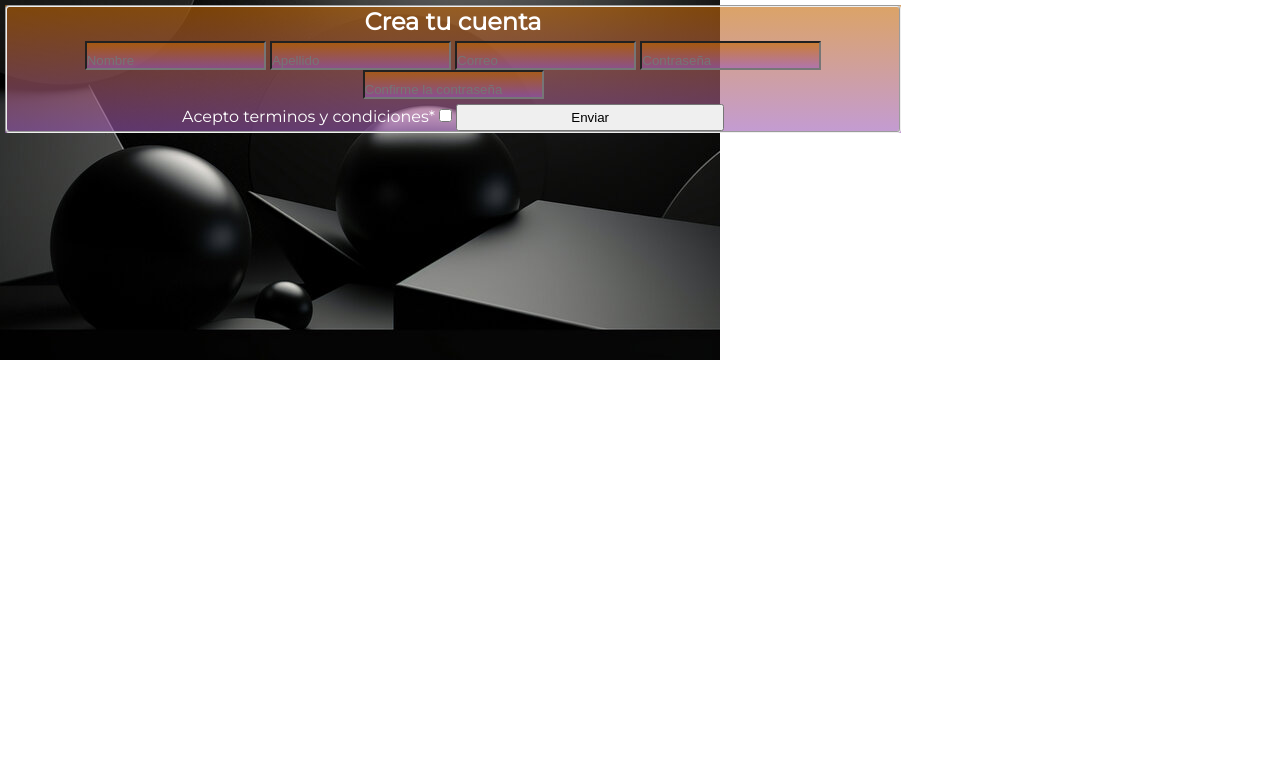
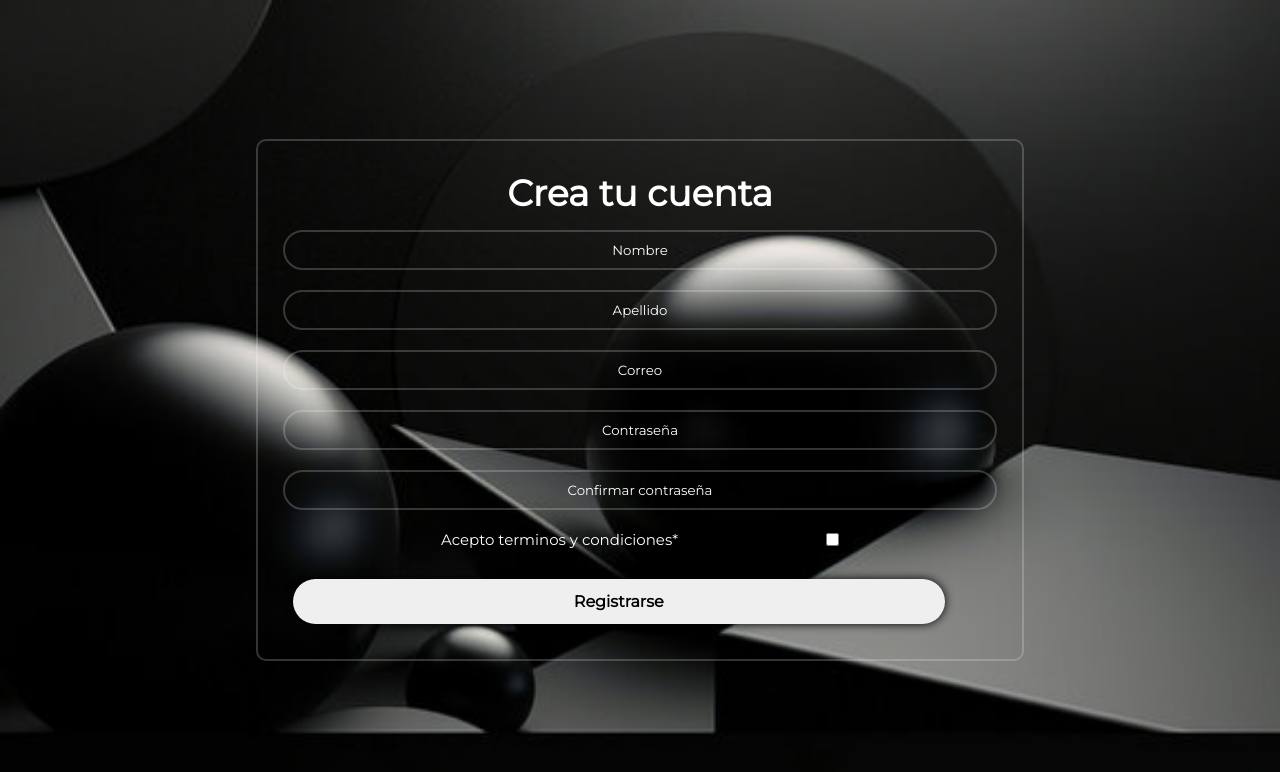
Before and after one commit to AnaIsabelAlvarez98/taller-css-java5, a plain HTML site: page index.html in a window 1280 px wide. Drawn offline with Linux system fonts and the light colour scheme.

Commit message:
some changes

```diff
--- a/index.html
+++ b/index.html
@@ -8,24 +8,34 @@
 </head>
 <body>
 
-   <form id="form"  action="https://formspree.io/f/mdoqyvra"
-   method="POST">
    <div class="padre">
-    <fieldset>
+    <form id="form"  action="https://formspree.io/f/mdoqyvra"
+   method="POST" class="form">
+
       <h2 class="fs-title">Crea tu cuenta</h2>
-      <div class="input">
+      <div class="input-box">
       <input type="text" name="name" placeholder= "Nombre" required/>
+      </div>
+      <div class="input-box">
       <input type="text" name="lastname" placeholder= "Apellido"required/>
+    </div>
+    <div class="input-box">
       <input type="text" name="email" placeholder="Correo" required/>
+    </div>
+    <div class="input-box">
       <input type="password" name="pass" placeholder="Contraseña" required/>
-      <input type="password" name="cpass" placeholder="Confirme la contraseña" required/>
     </div>
+    <div class="input-box">
+      <input type="password" name="confpass" placeholder="Confirmar contraseña" required/>
+    </div>
+    <div class="check-box">
       <label for="checkbox">Acepto terminos y condiciones*</label>
       <input type="checkbox" name="checkbox" id="checkbox" required>
-     <button type="submit">Enviar</button>
-    </fieldset>
-</div>
+    </div>
+     <button type="submit" class="btn">Registrarse</button>
+
 
   </form>
+</div>
 </body>
 </html>
--- a/style.css
+++ b/style.css
@@ -4,53 +4,73 @@
     box-sizing: border-box;
     margin: 0;
     padding: 0;
-}
-
-html{
-    height: 100%;
-    background-image: url(/images/fondo2.jpg);
-    background-repeat: no-repeat;
+    font-family: montserrat;
 }
 
 body {
-   font-family: montserrat;
+   display: flex;
+   justify-content: center;
    align-items: center;
-   text-align: center;
+   min-height: 100vh;
+   background: url(/images/fondo2.jpg) no-repeat;
+   background-size: cover;
+   background-position: center;
 }
 
-form{
-    display: flex;
-    background:
-		linear-gradient(rgba(196, 102, 0, 0.6), rgba(155, 89, 182, 0.6));
-    width: 70%;
+.padre{
+    width: 60%;
+    border: 2px solid rgb(255, 255, 255, 0.2);
     color: #fff;
-    position: relative;
-    text-align: center;
-    margin: 5px 10px 5px 5px;
+    border-radius: 10px;
+    padding: 20px;
 }
 
-form input {
-    background-color: #080710;
-    color: #fff;
-    background:
-		linear-gradient(rgba(196, 102, 0, 0.6), rgba(155, 89, 182, 0.6));
-
-    padding-top: 10px;
+.padre h2 {
+    font-size: 36px;
+    text-align: center;
+    margin-top: 10px;
 }
 
-.input{
-    gap: 5px;
-    margin: 5px;
+.padre .input-box{
+    position: relative;
+    width: 100%;
+    height: 50px;
+    margin: 10px 0;
+    padding: 5px;
 }
 
-fieldset {
-    align-items: center;
-    justify-content: center;
-    border-radius: 4px;
+.input-box input {
+    width: 100%;
+    height: 100%;
+    text-align: center;
+    background: transparent;
+    border: none;
+    outline: none;
+    border: 2px solid rgba(255, 255, 255, 0.2);
+    border-radius: 40px;
+    /* padding: 20px 45px 20px 20px; */
 }
 
-button {
-  width: 30%;
-  padding: 4px;
-  color:  ;
+.input-box input::placeholder{
+    color: #fff;
 }
+
+.padre .check-box{
+   display: flex;
+   justify-content: space-evenly;
+   font-size: 15px;
+   margin: 15px;
+
+}
+
+.btn{
+  width: 90%;
+  height: 45px;
+  border: none;
+  outline: none;
+ border-radius: 40px;
+ box-shadow: 0 0 10px rgb(0, 0, .1);
+ font-size: 16px;
+ font-weight: 600;
+ margin: 15px;
+}
```
